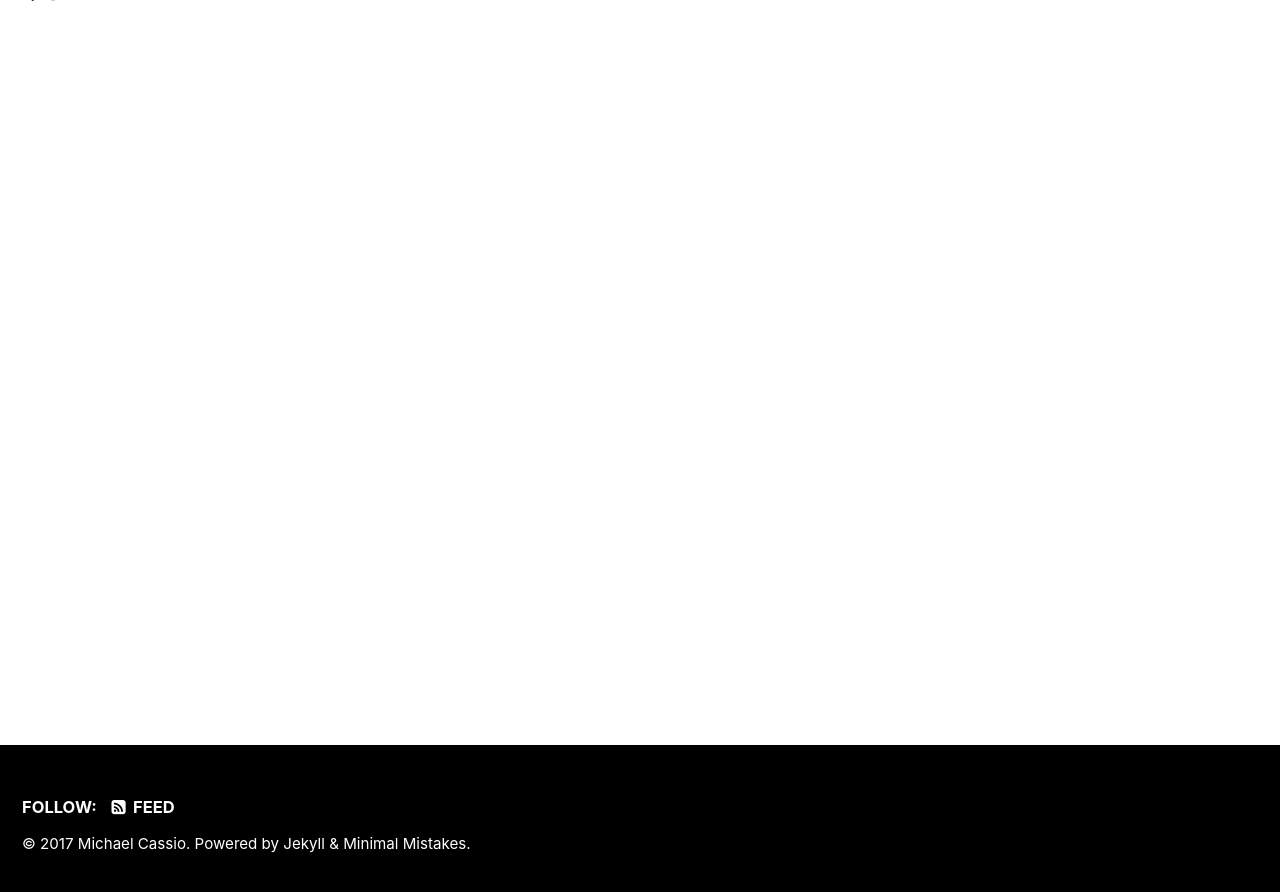
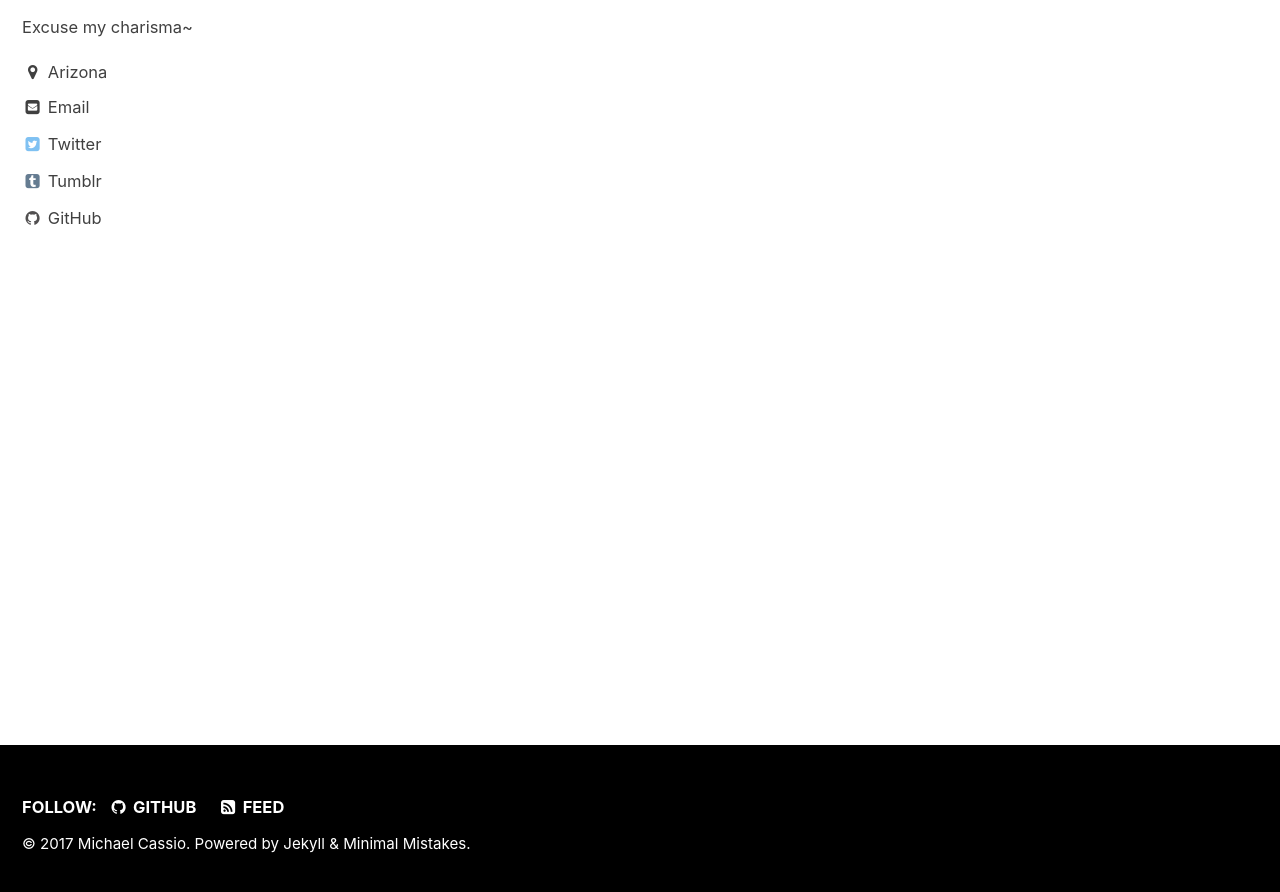
Before and after one commit to Catastrio/catastrio.github.io, a Jekyll site: the page built from index.html, in a window 1280 px wide and 900 px high, scrolled down 253 px. Shown: the top 892 px of the window. Built offline with Jekyll 4.4.1, drawn with Linux system fonts in a browser that asks for light colours; the list of posts is cut into pages by our own code; some of the changed text lies outside the part shown.

Commit message:
Config updates

```diff
--- a/_config.yml
+++ b/_config.yml
@@ -83,11 +83,11 @@ analytics:
 
 # Site Author
 author:
-  name             : "Your Name"
-  avatar           : # path of avatar image, e.g. "/assets/images/bio-photo.jpg"
-  bio              : "I am an amazing person."
-  location         : "Somewhere"
-  email            :
+  name             : "Michael Cassio"
+  avatar           : "/assets/images/bio-photo.jpg" # path of avatar image, e.g. "/assets/images/bio-photo.jpg"
+  bio              : "Excuse my charisma~"
+  location         : "Arizona"
+  email            : "catastrio@gmail.com"
   uri              :
   bitbucket        :
   codepen          :
@@ -95,7 +95,7 @@ author:
   flickr           :
   facebook         :
   foursquare       :
-  github           :
+  github           : "catastrio"
   gitlab           :
   google_plus      :
   keybase          :
@@ -106,8 +106,8 @@ author:
   soundcloud       :
   stackoverflow    : # "123456/username" (the last part of your profile url, e.g. https://stackoverflow.com/users/123456/username)
   steam            : # "steamId" (the last part of your profile url, e.g. https://steamcommunity.com/id/steamId/)
-  tumblr           :
-  twitter          :
+  tumblr           : "catastrio-writes.tumblr.com"
+  twitter          : "catastrio"
   vine             :
   weibo            :
   xing             :
```
